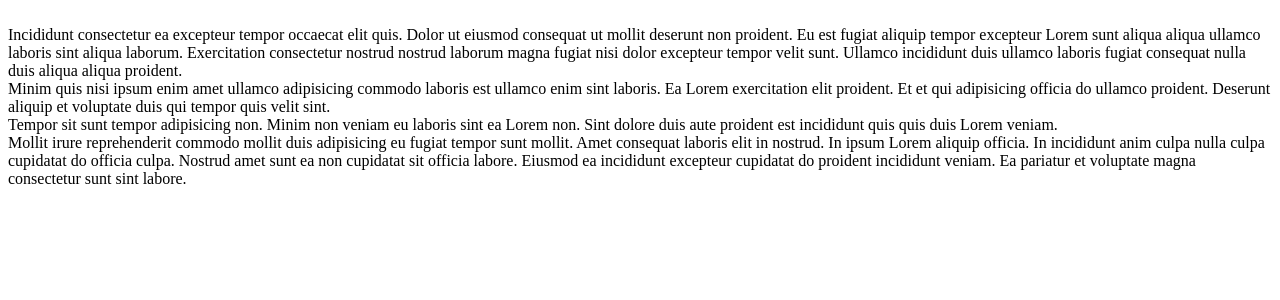
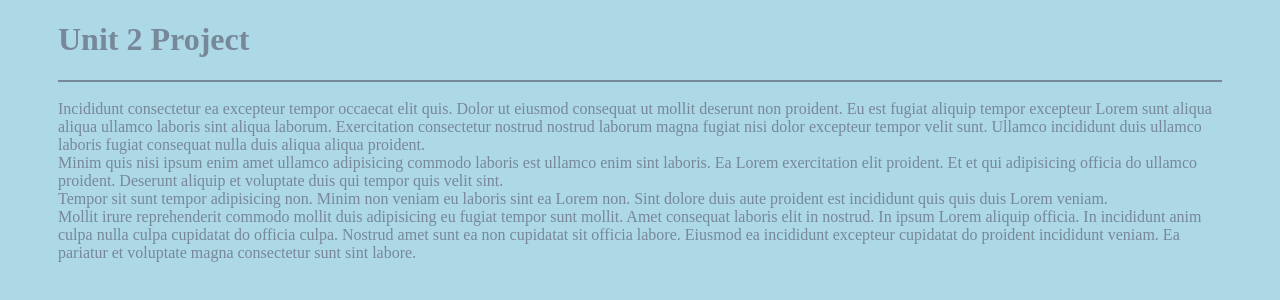
Before and after one commit to hazyonyx/Unit-2-Project, a plain HTML site: page index.html in a window 1280 px wide. Drawn offline with Linux system fonts and the light colour scheme.

Commit message:
added a background and text color, added padding on body, and added border on the header

```diff
--- a/index.html
+++ b/index.html
@@ -5,9 +5,10 @@
     <meta charset="UTF-8">
     <meta name="viewport" content="width=device-width, initial-scale=1.0">
     <title>Unit 2 Project</title>
-    <link rel="style.css" href="style.css">
+    <link rel="stylesheet" href="style.css">
 </head>
 <body>
+    <header><h1>Unit 2 Project</h1></header>
     <script src="math.js"></script>
     <br>Incididunt consectetur ea excepteur tempor occaecat elit quis. Dolor ut eiusmod consequat ut mollit deserunt non proident. Eu est fugiat aliquip tempor excepteur Lorem sunt aliqua aliqua ullamco laboris sint aliqua laborum. Exercitation consectetur nostrud nostrud laborum magna fugiat nisi dolor excepteur tempor velit sunt. Ullamco incididunt duis ullamco laboris fugiat consequat nulla duis aliqua aliqua proident.
 
--- a/style.css
+++ b/style.css
@@ -1,4 +1,11 @@
 body {
     background-color:lightblue ;
     color: lightslategray;
+    padding-left: 50px;
+    padding-right: 50px;
+
 }
+header {
+    border-bottom: 2px solid lightslategray;
+
+}
```
